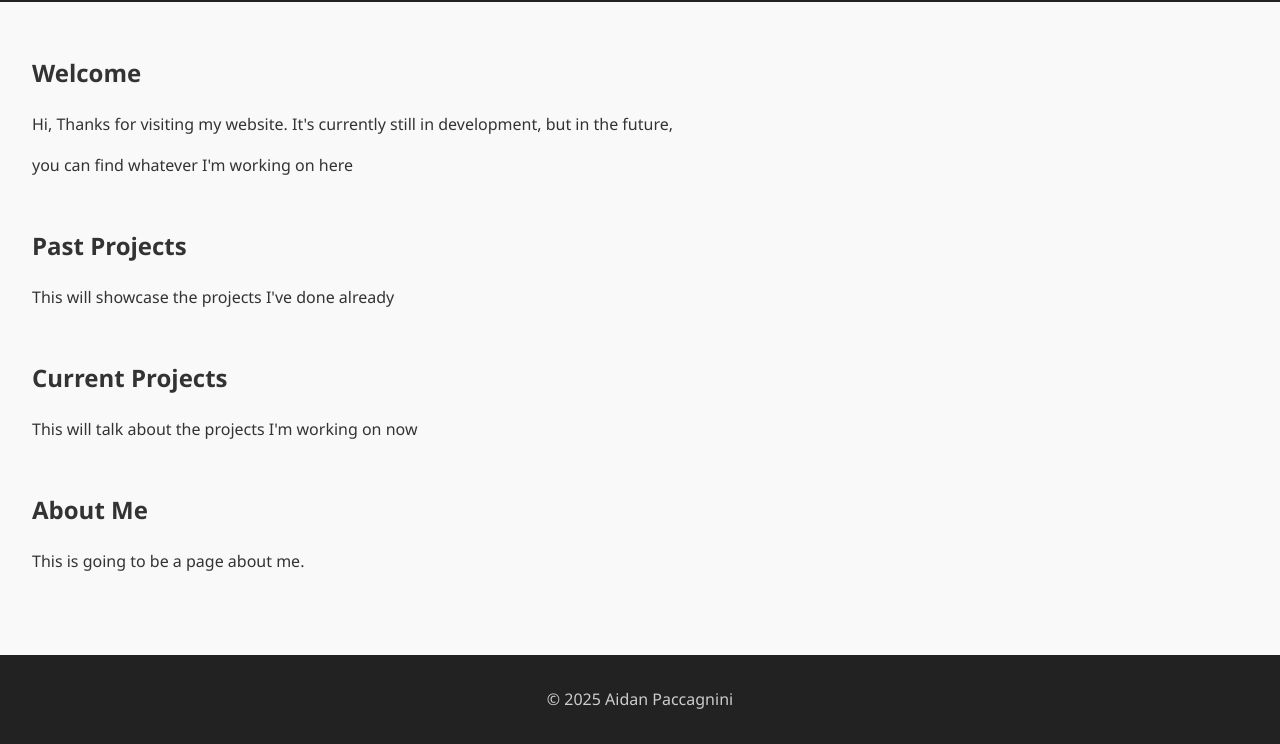
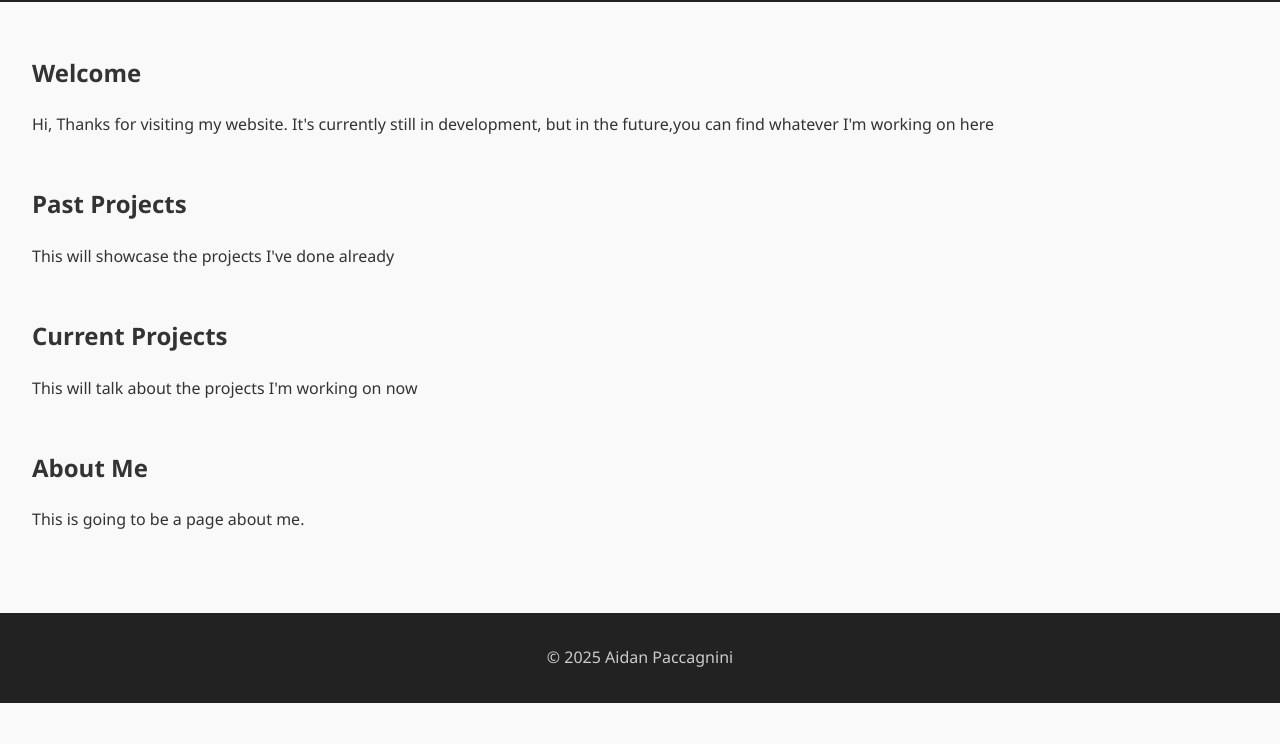
Before and after one commit to aidan-paccagnini/my-portfolio, a plain HTML site: page index.html in a window 1280 px wide. Shown: the part 88-832 px from the top of the page. After the commit the page ends 800 px from the top, so only its background shows below. Drawn offline with Linux system fonts and the light colour scheme.

Commit message:
Update index.html

```diff
--- a/index.html
+++ b/index.html
@@ -22,8 +22,7 @@
   <main>
     <section id="landing" class="page">
       <h2>Welcome</h2>
-      <p>Hi, Thanks for visiting my website. It's currently still in development, but in the future,</p>
-      <p>you can find whatever I'm working on here</p>
+      <p>Hi, Thanks for visiting my website. It's currently still in development, but in the future,you can find whatever I'm working on here</p>
     </section>
 
     <section id="past-projects" class="page">
```
